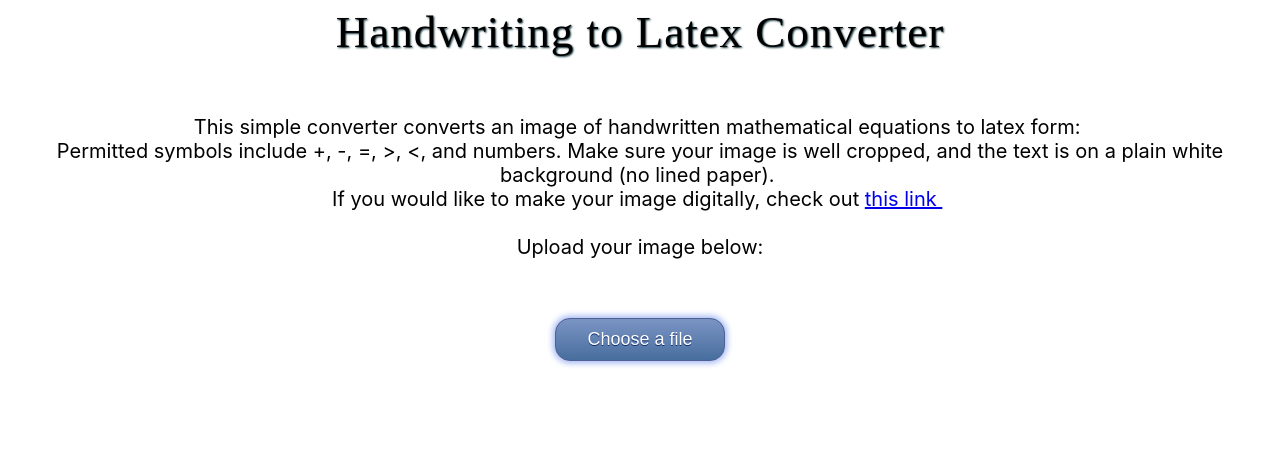
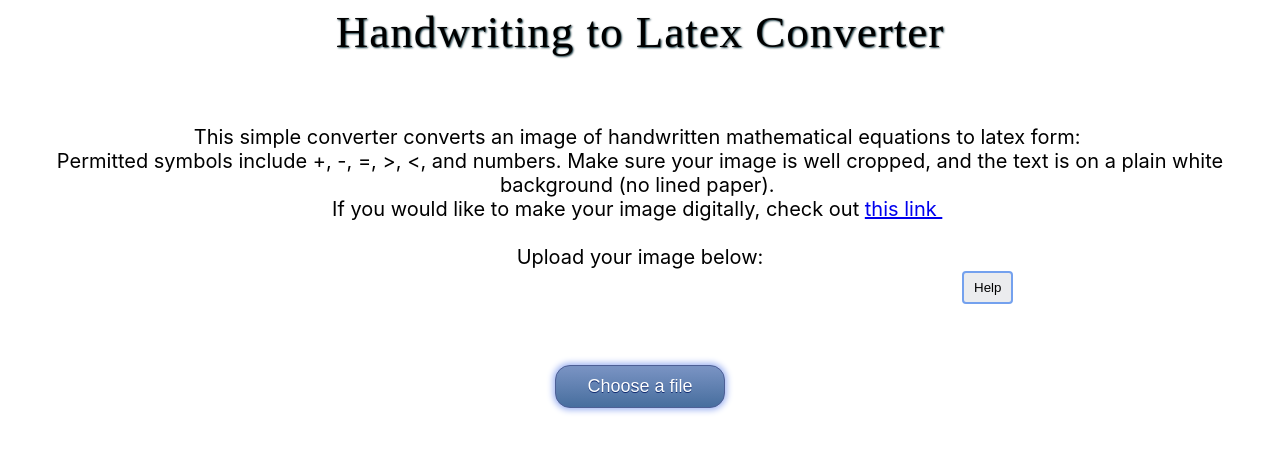
Before and after one commit to cs121-team5/CS121-team5, a React (Create React App) app: page / in a window 1280 px wide. Shown: the top 452 px of the page. Built offline with nearby package versions, Linux system fonts and the light colour scheme.

Commit message:
Tooltip, Server error, Warning

```diff
--- a/src/components/LandingPage.js
+++ b/src/components/LandingPage.js
@@ -1,22 +1,110 @@
 import '../styles/LandingPage.css'
-import ResultPage from '../components/LatexOutput';
 import Grid from '@material-ui/core/Grid';
 import Paper from '@material-ui/core/Paper';
+import Tooltip from './Tooltip';
+import goodImg from '../images/goodImg.jpg';
+import badImg from '../images/badImg.jpg';
+
 
 
 
 var React = require("react");
 
+class LandingPage extends React.Component {
 
-class LandingPage extends React.Component {
+    helpTextStyle = {
+        backgroundColor: '#FFFFFF',
+        position: "fixed",
+        top: "10%",
+        left: "10%",
+        right:"10%",
+        borderRadius: "20px 0px 0px 20px",
+        margin: "10px",
+        height: "70%",
+        overflowY: "scroll"
+    }
+
+    get useHelp() {
+        return (
+            <Tooltip
+                floatRight={true}
+                displayElement={
+                    <div style={this.helpTextStyle}>
+                        <div style={{margin:"15px"}}>
+                        <h4 style={{textAlign:"center"}}>Latex Converter</h4>
+                        <p style={{textAlign:"center"}}>
+                            As mentioned in the above description, this tool can be used to convert images of formulas to latex form.
+                        </p>
+                        <h4 style={{textAlign:"center"}}>Image Requirement</h4>
+                        <p style={{textAlign:"center"}}>
+                            The image needs to be on a white background, with symbols and numbers clear and noticable. Moreover,
+                            the tool can only accept one line of formulas as a time.
+                        </p>
+                        <h4 style={{textAlign:"center"}}>Good image example:</h4>
+                        <img src= {goodImg} className="media-object"
+                            alt={"Good Image"} height = {'auto'} width = {window.innerWidth*0.8}
+                            draggable= 'false'/>
+                        <h4 style={{textAlign:"center"}}>Bad image example:</h4>
+                        <img src= {badImg} className="media-object"
+                            alt={"Bad Image"} height = {'auto'} width = {window.innerWidth*0.8}
+                            draggable= 'false'/>
+                        </div>
+                    </div>
+                }/>
+        )
+    }
+
+    copyClipboard = () => {
+        var textArea = document.createElement("textarea");
+
+        // Place in top-left corner of screen regardless of scroll position.
+        textArea.style.position = 'fixed';
+        textArea.style.top = 0;
+        textArea.style.left = 0;
+
+        // Ensure it has a small width and height. Setting to 1px / 1em
+        // doesn't work as this gives a negative w/h on some browsers.
+        textArea.style.width = '2em';
+        textArea.style.height = '2em';
+
+        // We don't need padding, reducing the size if it does flash render.
+        textArea.style.padding = 0;
+
+        // Clean up any borders.
+        textArea.style.border = 'none';
+        textArea.style.outline = 'none';
+        textArea.style.boxShadow = 'none';
+
+        // Avoid flash of white box if rendered for any reason.
+        textArea.style.background = 'transparent';
+
+
+        textArea.value = this.props.response['equation'];
+
+        document.body.appendChild(textArea);
+        textArea.focus();
+        textArea.select();
+
+        try {
+          var successful = document.execCommand('copy');
+          var msg = successful ? 'successful' : 'unsuccessful';
+          console.log('Copying text command was ' + msg);
+        } catch (err) {
+          console.log('Unable to copy');
+        }
+
+        document.body.removeChild(textArea);
+      }
+
     render() {
-        let image, results;
+        let main = 0, output = 1, confirmation = 2, detection = 3;
+        let image, results, warning;
         if (this.props.img) {
             image = <div> <div className="row center-div message">Your Image:</div> <div className="row"><div className="col-12 center-div"><img src={this.props.img} className="center-div image-preview" /></div></div></div>
         } else {
             image = <div className="row"></div>
         }
-        if (this.props.currentStep == 3) {
+        if (this.props.currentStep == detection) {
             console.log('working')
             results =
                 <div className="row spinner">
@@ -27,31 +115,49 @@ class LandingPage extends React.Component {
                         </button>
                     </div>
                 </div>
-        } else if (this.props.currentStep == 1) {
+        } else if (this.props.currentStep == output) {
+            if ('warning' in this.props.response && this.props.response['warning']) {
+                warning = 'WARNING: LOW ACCURACY OUTPUT EXPECTED';
+            }
             results =
+            <div>
             <div className="cont">
             <Grid container  >
                 <Grid item sm>
-                <Paper style = {{padding:20, marginTop:10, marginBottom:10, textAlign: 'center'}}>
+                <Paper style = {{padding:20, marginTop:10, marginBottom:10, textAlign: 'center', border:'2px solid #4e6096'}}>
                 Output: <br/>
                 <br/>
+                {warning}
+                <br/>
+                <br/>
                 {this.props.response['equation']}
+
                 </Paper>
                 </Grid>
             </Grid>
             </div>
-        } else if (this.props.currentStep == 2) {
-            results =
             <div className="col-12 center-div">
                 <div className="choose-file">
                     <input type="file" name="file" id="file" class="myButton" onChange={this.props.handleInput} />
                     <label for="file">Choose a file</label>
                 </div>
+                <div className="choose-file">
+                <button onClick={this.copyClipboard}  class = "convertButton"> Copy to Clipboard </button>
+                </div>
+            </div>
+            </div>
+        } else if (this.props.currentStep == confirmation) {
+            results =
+            <div className="col-12 center-div">
+                <div className="choose-file">
+                    <input type="file" name="file" id="file" class="myButton" onChange={this.props.handleInput} />
+                    <label htmlFor="file">Choose a file</label>
+                </div>
             <div className="choose-file">
                 <button onClick={this.props.fetchResult}  class = "convertButton"> Convert </button>
             </div>
             </div>
-        } else if (this.props.currentStep == 0) {
+        } else if (this.props.currentStep == main) {
             results =
             <div className="col-12 center-div">
                 <div className="choose-file">
@@ -79,6 +185,7 @@ class LandingPage extends React.Component {
                         Upload your image below:
                     </div>
                 </div>
+                {this.useHelp}
                 {image}
                 {results}
             </div>
--- a/src/components/LatexModel.js
+++ b/src/components/LatexModel.js
@@ -19,6 +19,7 @@ class LatexModel extends React.Component {
         }).then(
             resp => {
                 console.log(resp)
+                if (resp.ok) {
                 resp.json().then(data => {
                     this.setState({
                         currentStep: 1,
@@ -26,7 +27,14 @@ class LatexModel extends React.Component {
                     });
                     console.log(data['equation'])
                     console.log('done')
-                });
+                });}
+                else {
+                    let text = resp['status'] + ' ' + resp['statusText']
+                    this.setState({
+                        currentStep:1,
+                        response: {'equation':text}
+                    });
+                }
             }
         );
     };
--- /dev/null
+++ b/src/components/Tooltip.js
@@ -0,0 +1,94 @@
+import React, { Component } from 'react';
+
+class Tooltip extends Component {
+    constructor(props) {
+      super(props);
+      this.state = {
+        hover: false,
+        width: window.innerWidth,
+        height: window.innerHeight,
+        display: false
+      };
+
+
+
+    }
+
+    componentDidMount() {
+      window.addEventListener("resize", this.updateDimensions);
+    }
+    updateDimensions = () => {
+      this.setState({ width: window.innerWidth, height: window.innerHeight })
+      console.log(this.state.width, this.state.height)
+    }
+
+    get overlayStyle() {
+      return {
+        position: 'fixed',
+        display: this.state.display ? 'block' : 'none',
+        width: '100%',
+        height: '100%',
+        top: 0,
+        left: 0,
+        right: 0,
+        bottom: 0,
+        backgroundColor: 'rgba(0,0,0,0.5)',
+        zIndex: 2,
+        cursor: 'pointer',
+      }
+    }
+
+    textstyle = {
+      position: 'absolute',
+      top: '50%',
+      left: '50%',
+      fontSize: '50px',
+      color: 'white',
+      transform: 'translate(-50%,-50%)',
+      msTransform: 'translate(-50%,-50%)',
+    }
+
+    overlayOn = () => {
+      // if (document.getElementById("overlay")) {
+      // document.getElementById("overlay").style.display = "block";}
+      this.setState({
+        display: true
+      })
+    }
+
+    overlayOff = () => {
+
+      this.setState({
+        display: false
+      });
+    }
+
+    toggleHover = () => {
+      this.setState({hover: !this.state.hover})
+    }
+
+    render() {
+
+      return (
+        <div >
+        <div id="overlay" style= {this.overlayStyle} onClick={this.overlayOff}>
+          <div id="text" style= {this.textstyle}>
+            <img src= {this.props.tooltip} className="media-object"
+              alt={this.props.altText} height = {'auto'} width = {this.state.width*0.8}
+              draggable= 'false'/>
+          </div>
+          {this.props.displayElement}
+        </div>
+        <div style={{padding:'2px'}}>
+        <button onClick={this.overlayOn}  className = "lightButton" onMouseEnter={this.toggleHover} onMouseLeave={this.toggleHover}>Help</button>
+        </div>
+      </div>
+      )
+    }
+}
+
+Tooltip.defaultProps = {
+  floatRight: true,
+}
+
+export default Tooltip;
--- a/src/styles/LandingPage.css
+++ b/src/styles/LandingPage.css
@@ -54,6 +54,7 @@ h1 { color: black;
     justify-content: center;
     align-items: center;
 }
+
 
 .spanner {
     display: flex;
@@ -160,6 +161,20 @@ a:visited { text-decoration: none; color:blue; }
 	background-color:#476e9e;
 }
 
+.lightButton {
+    transform: translateX(75vw);
+    padding-right: 100px;
+    border: solid #74a1ee 2px;
+    /* margin:0 2px 0 0;  */
+    padding:7px 10px;
+    -webkit-user-select: none; -moz-user-select: none; user-select: none; -moz-border-radius: 4px;
+    border-radius: 4px;
+    background: #ebecee; }
+
+    .lightButton:hover:enabled{
+        background: #74a1ee;
+    }
+
 
 /*
 .choose {
```
Also changed, not shown: src/images/badImg.jpg (added), src/images/goodImg.jpg (added).
